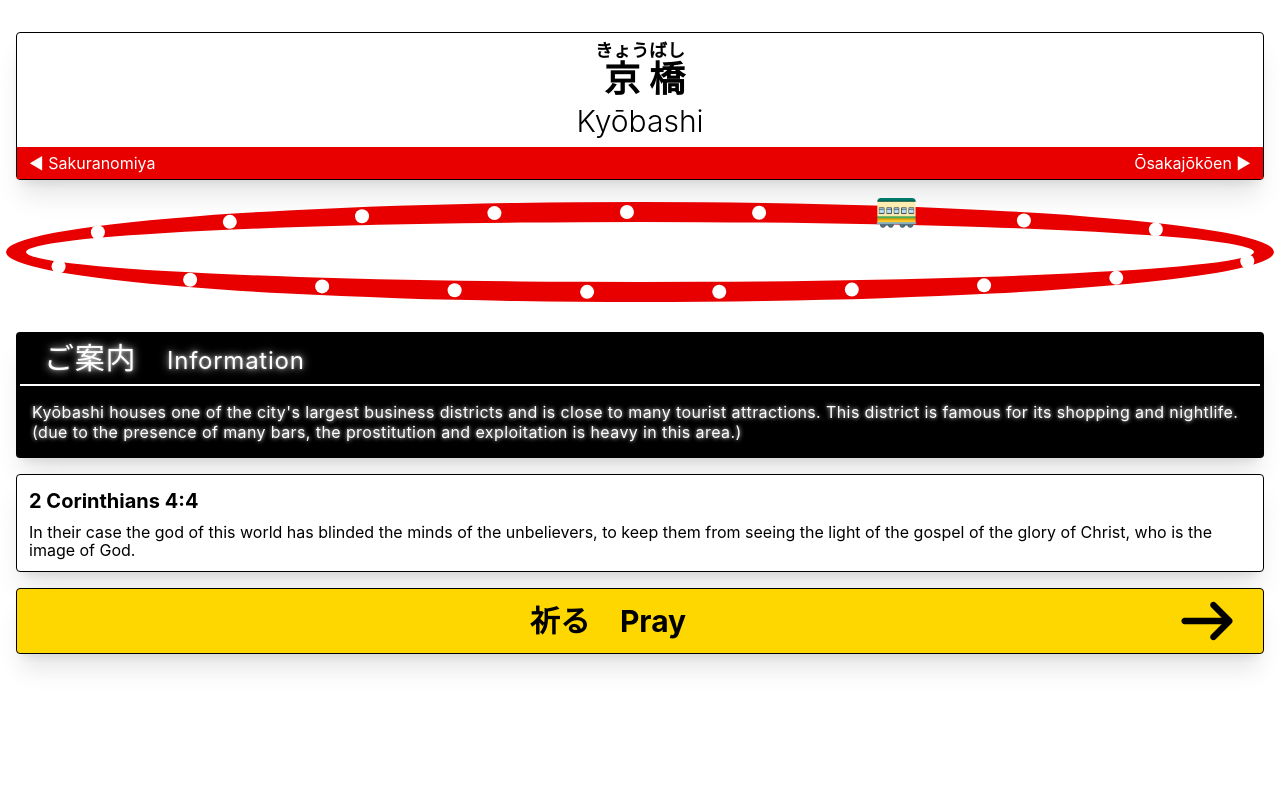
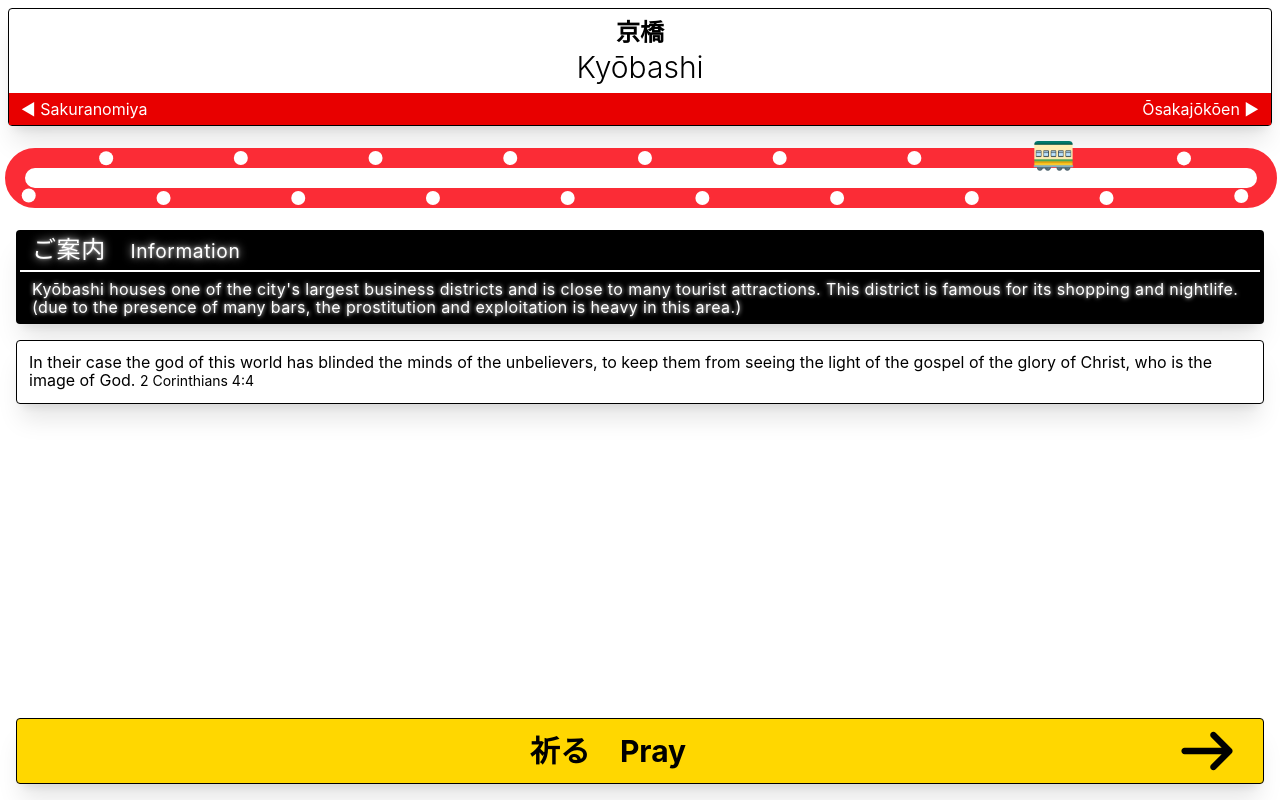
Before and after one commit to AdamGaskins/osaka-loop-prayer, a Vue app: page / in a window 1280 px wide. Built offline with nearby package versions, Linux system fonts and the light colour scheme; the HTML template or start-up script is replaced by a standard one.

Commit message:
Smaller text

```diff
--- a/src/App.vue
+++ b/src/App.vue
@@ -28,30 +28,27 @@ function goPrevStation() {
 </script>
 
 <template>
-    <div class="h-dvh w-full flex flex-col overflow-y-hidden overflow-x-hidden">
+    <div class="h-dvh w-full flex flex-col overflow-y-hidden overflow-x-visible">
         <div class="relative">
-            <div class="h-4"></div>
-
             <!-- Station Sign -->
-            <div class="m-4 border border-black shadow-xl rounded-sm">
-                <!-- <button class="text-4xl px-2" @click="prevStation">↪️</button> -->
+            <div class="m-2 border border-black shadow-xl rounded-sm">
                 <div class="text-center py-2">
                     <Kanji
+                        kanjiOnly
                         :kanji="currentStation.name_kanji"
-                        class="text-4xl font-bold"
+                        class="text-2xl font-bold"
                         rubyClass="text-lg"
                     />
-                    <div class="font-light text-3xl mt-1">{{ currentStation.name }}</div>
+                    <div class="font-light text-3xl">{{ currentStation.name }}</div>
                 </div>
                 <div class="bg-[#E80000] flex text-white py-1 px-3">
                     <div class="whitespace-nowrap">&#9664; {{ peekPrev.name }}</div>
                     <div class="w-full"></div>
                     <div class="whitespace-nowrap">{{ peekNext.name }} &#9654;</div>
                 </div>
-                <!-- <button class="text-4xl px-2" @click="nextStation">↩️</button> -->
             </div>
 
-            <div class="flex">
+            <div class="flex my-4">
                 <Map class="w-full" :currentStation="stationIndex" :stations="stations" />
             </div>
 
@@ -62,8 +59,6 @@ function goPrevStation() {
         <div class="h-full shrink">
             <FullStationDisplay :station="currentStation" :key="stationIndex" />
         </div>
-
-        <div class="h-4 shrink-0"></div>
     </div>
 </template>
 
@@ -71,7 +66,7 @@ function goPrevStation() {
 html,
 body,
 #app {
-    overflow-y: hidden;
-    overflow-x: hidden;
+    overflow-y: visible;
+    overflow-x: visible;
 }
 </style>
--- a/src/Kanji.vue
+++ b/src/Kanji.vue
@@ -5,6 +5,7 @@ const props = defineProps<{
     kanji: string
     class?: string
     rubyClass?: string
+    kanjiOnly?: boolean
 }>()
 
 const characters = computed(() => {
@@ -40,7 +41,7 @@ const characters = computed(() => {
 <template>
     <ruby :class="class">
         <template v-for="c of characters">
-            {{ c[0] }}<rt :class="rubyClass">{{ c[1] }}</rt>
+            {{ c[0] }}<rt v-if="!kanjiOnly" :class="rubyClass">{{ c[1] }}</rt>
         </template>
     </ruby>
 </template>
--- a/src/Map.vue
+++ b/src/Map.vue
@@ -9,7 +9,10 @@ defineProps<{
 
 <template>
     <div class="p-4">
-        <div class="w-full h-20 outline-20 -outline-offset-10 outline-[#E80000] rounded-[50%]">
+        <div class="w-full h-10 rounded-[100%] relative">
+            <div
+                class="absolute -top-[10px] -bottom-[10px] -left-[11px] -right-[13px] border-20 rounded-full border-red-500"
+            ></div>
             <div class="w-full h-full">
                 <!-- station icons -->
                 <div
@@ -86,8 +89,8 @@ defineProps<{
 
 .map-icon {
     display: inline-block;
-    offset-path: rect(0% 100% 100% 0 round 50%);
-    offset-distance: calc(100% * var(--p) + 10%);
+    offset-path: rect(0% 100% 100% 0% round 11%);
+    offset-distance: calc(100% * var(--p) + 35%);
     offset-rotate: 0deg;
     offset-anchor: center;
 }
--- a/src/components/FullStationDisplay.vue
+++ b/src/components/FullStationDisplay.vue
@@ -14,9 +14,10 @@ const prayerColors = ['bg-blue-500', 'bg-green-500', 'bg-red-500']
 </script>
 
 <template>
-    <div class="relative h-full pt-6">
+    <div class="relative h-full">
         <Transition name="slide-side" mode="out-in">
             <div v-if="viewingFront" class="side">
+                <div class="h-full overflow-scroll">
                     <!-- Information -->
                     <InfoBoard>
                         <h1>ご案内　<small>Information</small></h1>
@@ -26,8 +27,11 @@ const prayerColors = ['bg-blue-500', 'bg-green-500', 'bg-red-500']
                     <div
                         class="mt-4 mx-4 p-3 bg-white leading-4.5 border border-black shadow-xl rounded-sm"
                     >
-                    <p class="font-bold mb-2 text-xl">{{ station.verses?.[0]?.ref }}</p>
-                    <p>{{ station.verses?.[0]?.text }}</p>
+                        <p>
+                            {{ station.verses?.[0]?.text }}
+                            <span class="text-sm">{{ station.verses?.[0]?.ref }}</span>
+                        </p>
+                    </div>
                 </div>
 
                 <div
@@ -39,15 +43,17 @@ const prayerColors = ['bg-blue-500', 'bg-green-500', 'bg-red-500']
                 </div>
             </div>
             <div v-else class="side">
+                <div class="h-full overflow-scroll">
                     <InfoBoard v-for="(prayer, i) in station.prayer_points" class="mb-2">
                         <div class="flex">
                             <div class="text-6xl font-light pl-3 text-center w-16 shrink-0">
                                 {{ i }}
                             </div>
                             <div :class="prayerColors[i]" class="shrink-0 w-4 mt-4"></div>
-                        <div class="px-4 py-2">{{ prayer }}</div>
+                            <div class="px-4 py-2 leading-5">{{ prayer }}</div>
                         </div>
                     </InfoBoard>
+                </div>
 
                 <div
                     class="flex items-center m-4 px-6 bg-[#FFD700] border border-black shadow-xl rounded-sm shrink-0"
@@ -67,6 +73,9 @@ const prayerColors = ['bg-blue-500', 'bg-green-500', 'bg-red-500']
     width: 100%;
     position: absolute;
     transform: perspective(900px) rotateY(0);
+    display: flex;
+    flex-direction: column;
+    flex-shrink: 1;
 }
 
 .slide-side-enter-active {
--- a/src/components/InfoBoard.vue
+++ b/src/components/InfoBoard.vue
@@ -12,18 +12,18 @@
 }
 
 :deep(h1) {
-    @apply text-3xl px-6 py-2 border-b-2 mx-1 tracking-wide;
+    @apply text-2xl px-3 py-1 border-b-2 mx-1 tracking-wide;
     text-shadow:
         0 0 3px rgb(255 255 255 / 0.5),
         0 0 8px rgb(255 255 255 / 1);
 
     .small {
-        @apply text-2xl;
+        @apply text-xl;
     }
 }
 
 :deep(p) {
-    @apply leading-5 px-4 py-4 tracking-wide;
+    @apply leading-4.5 py-2 px-4 tracking-wide;
     text-shadow: 0 0 4px rgb(255 255 255 / 1);
 }
 </style>
```
Lines whose indentation alone changed are shown as unchanged.
